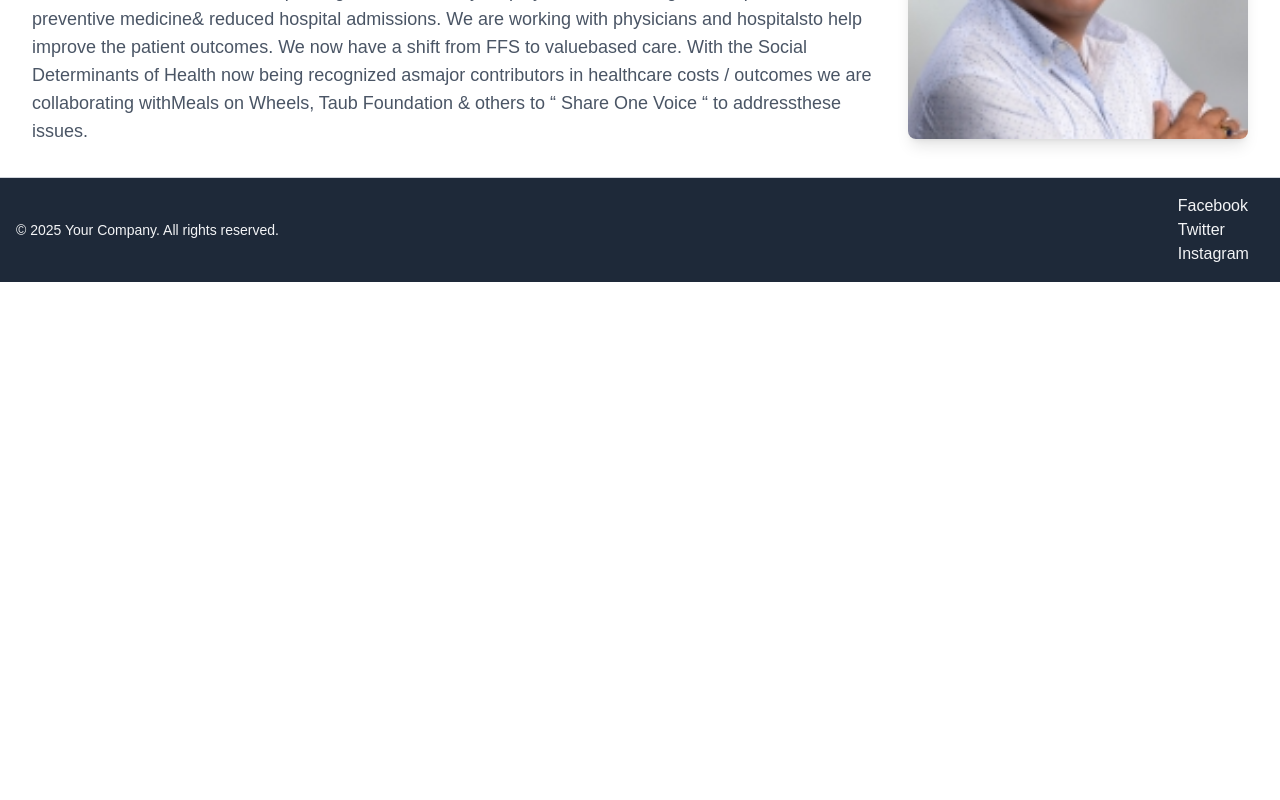
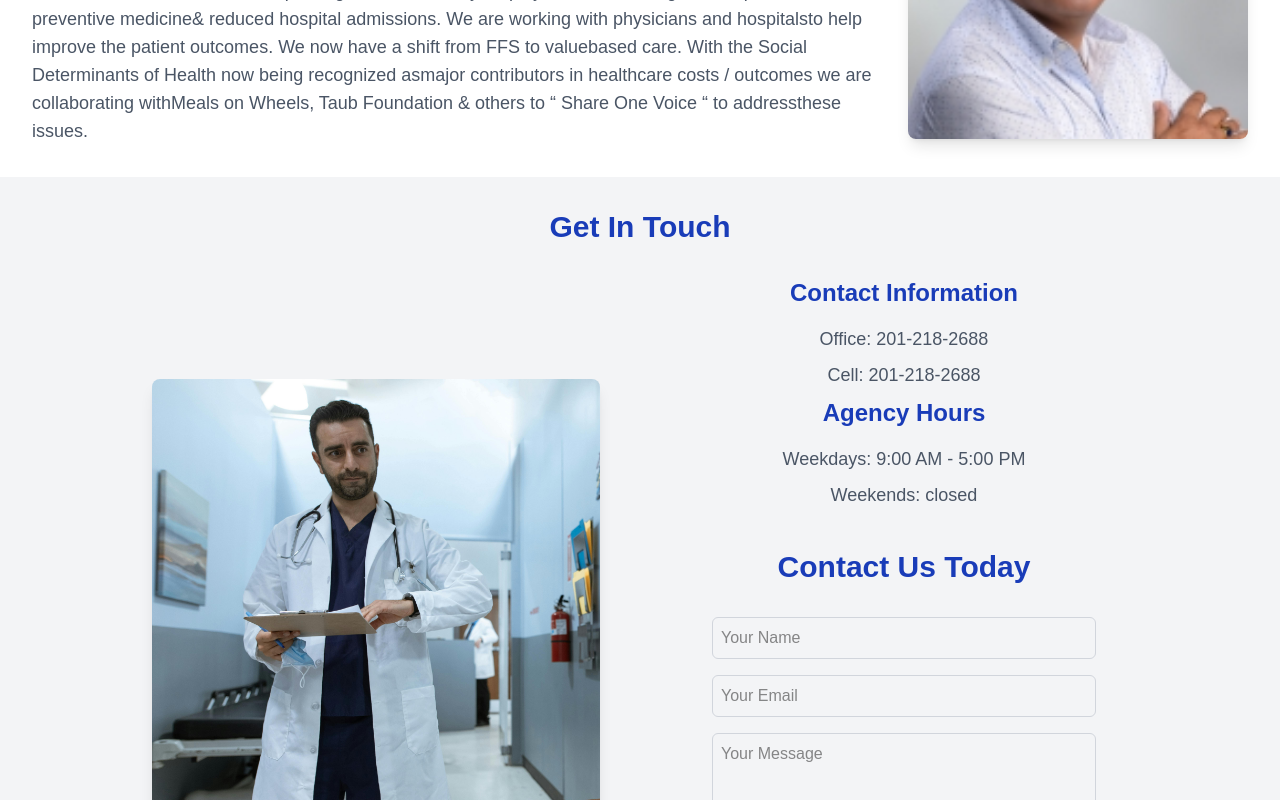
Before and after one commit to Felobateer/Illeria_Insurance, a Next.js app: page / in a window 1280 px wide. Shown: the part 2000-2800 px from the top of the page. Before the commit the page ends 2282 px from the top, so only its background shows below. Built offline with nearby package versions, Linux system fonts and the light colour scheme.

Commit message:
add contacts

```diff
--- /dev/null
+++ b/app/components/contact-form.js
@@ -0,0 +1,31 @@
+'use client'
+import styles from "../styles";
+import { useState } from "react";
+
+export default function ContactForm() {
+    const [success, setSuccess] = useState(false);
+
+    const handleSubmit = (e) => {
+        e.preventDefault();
+        setSuccess(true);
+    }
+
+    return (
+        <form className={styles.form.container}>
+            <h2 className={styles.form.title}>Contact Us Today</h2>
+            <div className={styles.form.subcontainer}>
+                <div className={styles.form.leftside}>
+                    <input type="text" placeholder="Your Name" className={styles.form.input} required />
+                    <input type="email" placeholder="Your Email" className={styles.form.input} required />
+                    <textarea placeholder="Your Message" className={styles.form.textarea} required></textarea>
+                </div>
+                <div className={styles.form.rightside} onClick={handleSubmit}>
+                    <button type="submit" className={styles.form.button}>Send Message</button>
+                </div>
+            </div>
+            {success ?<p className={styles.form.description}>
+                We will get back to you as soon as possible.
+            </p> : null}
+        </form>
+    )
+}
--- a/app/components/get-in-touch.js
+++ b/app/components/get-in-touch.js
@@ -1,14 +1,25 @@
 import styles from "../styles";
+import ContactForm from "./contact-form";
 
 export default function GetInTouch() {
     return (
         <section className={styles.contact.container}>
+                <h1 className={styles.contact.title}>Get In Touch</h1>
             <div className={styles.contact.subcontainer}>
-                <h1 className={styles.contact.title}>Get In Touch</h1>
-                <p className={styles.contact.description}>
-                    If you have any questions or would like to learn more about our services, please feel free to reach out to us.
-                </p>
-                <button className={styles.contact.button}>Contact Us</button>
+                <div className={styles.contact.leftside}>
+                    <img src="/contact.jpg" alt="Contact Us" className={styles.contact.img} />
+                </div>
+                <div className={styles.contact.rightside}>
+                    <div className={styles.contact.rightside}>
+                        <h2 className={styles.contact.subtitle}>Contact Information</h2>
+                        <p className={styles.contact.text}>Office: 201-218-2688</p>
+                        <p className={styles.contact.text}>Cell: 201-218-2688</p>
+                        <h2 className={styles.contact.subtitle}>Agency Hours</h2>
+                        <p className={styles.contact.text}>Weekdays: 9:00 AM - 5:00 PM</p>
+                        <p className={styles.contact.text}>Weekends: closed</p>
+                    </div>
+                    <ContactForm />
+                </div>
             </div>
         </section>
     )
--- a/app/components/who-am-i.js
+++ /dev/null
@@ -1,17 +0,0 @@
-import styles from "../styles";
-
-export default function credentials() {
-
-    return (
-        <section className={styles.hero.container}>
-            <div className={styles.hero.subcontainer}>
-                <div className={styles.hero.content}>
-                    <h1 className={styles.hero.title}>Who Am I?</h1>
-                    <p className={styles.hero.description}>
-                        I am a licensed insurance agent with over 20 years of experience in the industry. I specialize in helping clients find the best insurance solutions for their needs.
-                    </p>
-                </div>
-            </div>
-        </section>
-    )
-}
--- a/app/page.js
+++ b/app/page.js
@@ -2,6 +2,7 @@ import styles from "./styles";
 import Hero from "./components/hero";
 import ServiceRow from "./components/service-row";
 import About from "./components/about";
+import GetInTouch from "./components/get-in-touch";
 
 export default function Home() {
   return (
@@ -9,6 +10,7 @@ export default function Home() {
       <Hero />
       <ServiceRow />
       <About />
+      <GetInTouch />
     </main>
   );
 }
--- a/app/styles.js
+++ b/app/styles.js
@@ -1,13 +1,13 @@
 const styles = {
     navbar: {
-      container: 'w-full flex justify-between items-center leading-normal py-4 px-12 border-b border-gray-300',
-      logo: 'text-gray-700 text-xl font-bold',
+      container: 'fixed w-full max-w-[1440px] bg-white flex justify-between items-center leading-normal py-4 px-12 border-b border-blue-300 z-100',
+      logo: 'text-blue-700 text-xl font-bold',
       navLinks: 'flex space-x-4',
       link: 'text-md mt-2 px-1 font-normal text-gray-700 hover:text-gray-400 transition duration-300 ease-in-out',
-      button: "bg-gray-800 text-gray-50 px-4 py-2 rounded-md hover:bg-gray-700 transition duration-300 ease-in-out",
+      button: "bg-blue-800 text-gray-50 px-4 py-2 rounded-md hover:bg-blue-700 transition duration-300 ease-in-out",
     },
     footer: {
-        container: 'w-full bg-gray-800 p-4 border-t border-gray-300',
+        container: 'w-full bg-blue-800 p-4 border-t border-blue-300',
         content: 'flex justify-between items-center',
         text: 'text-gray-100 text-sm',
         socialIcons: 'flex flex-col space-x-4',
@@ -22,7 +22,7 @@ const styles = {
         arrow: 'ml-2',
     },
     hero: {
-        container: 'relative flex flex-col items-center justify-center h-fit bg-gray-100',
+        container: 'relative mt-[73px] flex flex-col items-center justify-center h-fit bg-gray-100',
         shade: 'w-full h-full absolute inset-0 bg-black opacity-20',
         subcontainer: 'absolute z-10 w-fit flex flex-col items-center justify-center w-full max-w-2xl mx-auto text-center px-8 rounded-lg shadow-lg',
         subshade: 'w-full h-full absolute inset-0 bg-gradient-to-r from-gray-200 via-gray-800 to-gray-200 opacity-50 z-1 rounded-lg',
@@ -37,15 +37,15 @@ const styles = {
     },
     service: {
         container: 'w-full bg-white p-8',
-        title: 'text-3xl font-bold text-center text-gray-800 mb-8',
+        title: 'text-3xl font-bold text-center text-blue-800 mb-8',
         flex: 'flex flex-wrap justify-center items-center space-x-4',
         card: 'bg-white shadow-lg rounded-lg p-6 m-4 w-[300px] h-[200px] flex flex-col',
-        cardTitle: 'text-xl font-semibold text-gray-800',
+        cardTitle: 'text-xl font-semibold text-blue-800',
         cardDescription: 'text-gray-600 mt-2 items-start',
     },
     about: {
         container: 'w-full bg-gray-100 p-8',
-        title: 'text-3xl font-bold text-center text-gray-800 mb-8',
+        title: 'text-3xl font-bold text-center text-blue-800 mb-8',
         subcontainer: 'flex flex-col md:flex-row items-center justify-center space-x-4',
         img: 'w-full h-[340px] object-center object-cover rounded-lg shadow-lg',
         content: 'flex flex-col items-start justify-start w-full max-w-2xl mx-auto text-left p-8 rounded-lg shadow-lg',
@@ -59,6 +59,29 @@ const styles = {
         content: 'flex flex-col items-start justify-start w-full max-w-2xl mx-auto text-left p-8 rounded-lg shadow-lg',
         description: 'mt-4 text-lg text-gray-600',
         highlight: 'text-blue-800 font-bold',
+    },
+    contact: {
+        container: 'w-full bg-gray-100 p-8',
+        title: 'text-3xl font-bold text-center text-blue-800 mb-8',
+        subcontainer: 'flex flex-row items-center justify-between space-x-4 px-20',
+        leftside: 'flex flex-col w-full max-w-md mx-auto',
+        rightside: 'flex flex-col w-full max-w-md mx-auto',
+        subtitle: 'text-2xl text-center font-bold text-blue-800 mb-4',
+        text: 'text-lg text-center text-gray-600 mb-2',
+        description: 'mt-4 text-lg text-gray-600',
+        button: 'mt-4 bg-blue-800 w-[260px] text-white px-4 py-2 rounded-md hover:bg-gray-700 transition duration-300 ease-in-out',
+        img: 'w-[550px] h-[540px] object-left object-cover rounded-lg shadow-lg',
+    },
+    form: {
+        container: 'w-full p-8',
+        title: 'text-3xl font-bold text-center text-blue-800 mb-8',
+        subcontainer: 'flex flex-col md:flex-col items-center justify-center space-x-4',
+        leftside: 'flex flex-col w-full max-w-md mx-auto',
+        rightside: 'flex flex-col w-full max-w-md mx-auto',
+        input: 'border border-gray-300 rounded-md p-2 mb-4',
+        textarea: 'border border-gray-300 rounded-md p-2 mb-4 h-[200px]',
+        button: 'bg-blue-800 text-white px-4 py-2 rounded-md hover:bg-gray-700 transition duration-300 ease-in-out',
+        description: 'mt-4 text-lg text-green-600',
     }
   }
 
```
